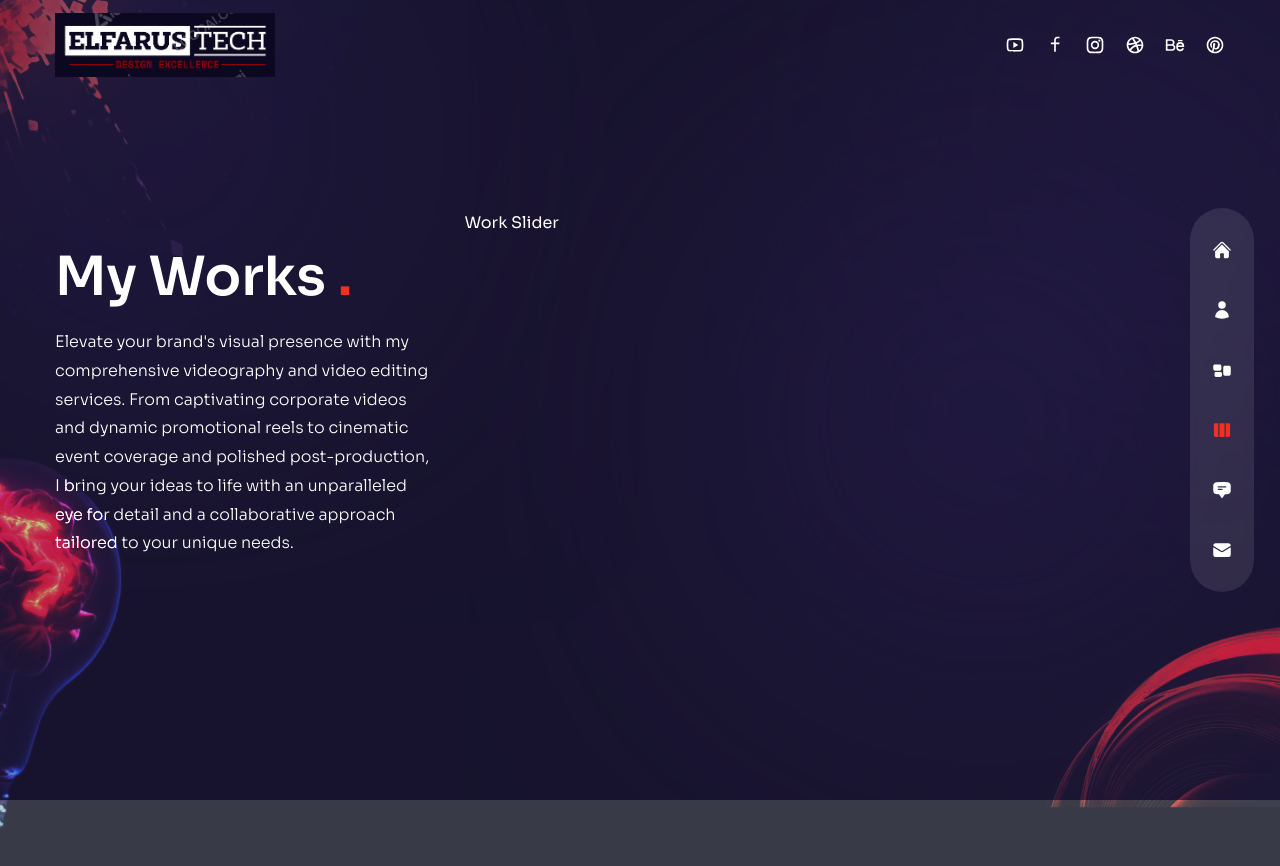
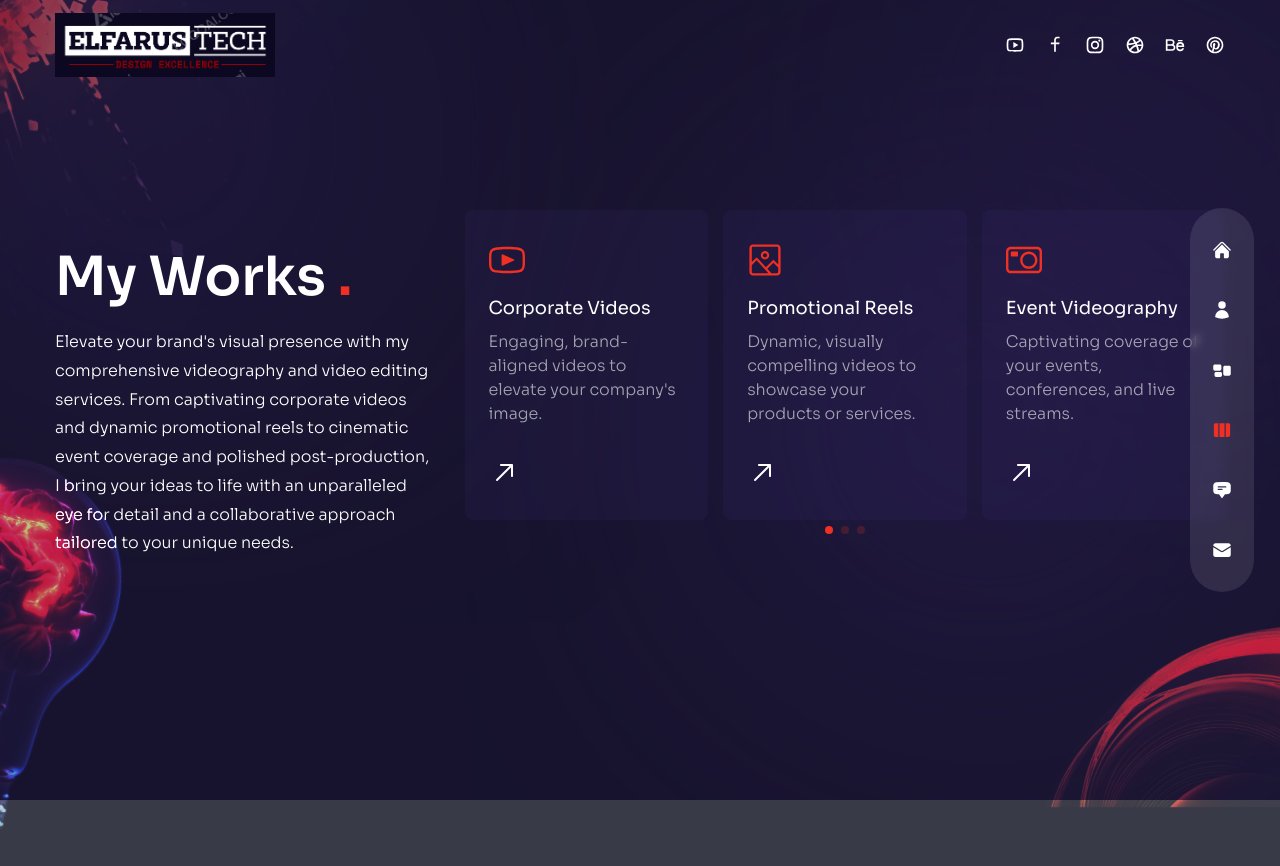
Before and after one commit to Besufekad-HAZ/Elfarus-Portfolio, a Next.js app: page /work in a window 1280 px wide. Shown: the top 866 px of the page. Built offline with nearby package versions, Linux system fonts and the light colour scheme.

Commit message:
Update the Workslider

```diff
--- a/components/WorkSlider.js
+++ b/components/WorkSlider.js
@@ -1,51 +1,105 @@
+// import swiper react components
+import { Swiper, SwiperSlide } from "swiper/react";
+
+// import swiper styles
+import "swiper/css";
+import "swiper/css/free-mode";
+import "swiper/css/pagination";
+// icons
+import {
+  RxVideo,
+  RxImage,
+  RxCamera,
+  RxMagicWand,
+  RxArrowTopRight,
+  RxDesktop,
+} from "react-icons/rx";
+
+// import required modules
+import { FreeMode, Pagination } from "swiper";
+
 // data
-const workSlides = {
-  slides: [
+const serviceData = [
   {
-      images: [
-        {
-          title: 'title',
-          path: '/thumb1.jpg',
+    icon: <RxVideo />,
+    title: "Corporate Videos",
+    description:
+      "Engaging, brand-aligned videos to elevate your company's image.",
   },
   {
-          title: 'title',
-          path: '/thumb2.jpg',
+    icon: <RxImage />,
+    title: "Promotional Reels",
+    description:
+      "Dynamic, visually compelling videos to showcase your products or services.",
   },
   {
-          title: 'title',
-          path: '/thumb3.jpg',
+    icon: <RxCamera />,
+    title: "Event Videography",
+    description:
+      "Captivating coverage of your events, conferences, and live streams.",
   },
   {
-          title: 'title',
-          path: '/thumb4.jpg',
-        },
-      ],
+    icon: <RxDesktop />,
+    title: "Cinematic Editing",
+    description:
+      "Polished, cinematic post-production to bring your vision to life.",
   },
   {
-      images: [
-        {
-          title: 'title',
-          path: '/thumb4.jpg',
+    icon: <RxMagicWand />,
+    title: "Motion Graphics",
+    description:
+      "Impactful visual effects and animations to elevate your videos.",
   },
-        {
-          title: 'title',
-          path: '/thumb1.jpg',
+];
+const WorkSlider = () => {
+  return (
+    <Swiper
+      breakpoints={{
+        320: {
+          slidesPerView: 1,
+          spaceBetween: 15,
         },
-        {
-          title: 'title',
-          path: '/thumb2.jpg',
+        640: {
+          slidesPerView: 3,
+          spaceBetween: 15,
         },
-        {
-          title: 'title',
-          path: '/thumb3.jpg',
-        },
-      ],
-    },
-  ],
-};
-
-const WorkSlider = () => {
-  return <div>Work Slider</div>;
+      }}
+      freeMode={true}
+      pagination={{
+        clickable: true,
+      }}
+      modules={[FreeMode, Pagination]}
+      className="h-[240px] sm:h-[340px]"
+    >
+      {serviceData.map((item, index) => {
+        return (
+          <SwiperSlide key={index}>
+            <div
+              className="bg-[rgba(65,47,123,0.15)] h-max rounded-lg px-6 py-8 flex sm:flex-col
+            gap-x-6 sm:gap-x-0 group cursor-pointer hover:bg-[rgba(89,65,169,0.15)] transition-all duration-300"
+            >
+              {/* icon */}
+              <div className="text-4xl text-accent mb-4">{item.icon}</div>
+              {/* title & desc */}
+              <div className="mb-8">
+                <div className="mb-2 text-lg">{item.title}</div>
+                <p className="maxw-[350px] leading-normal">
+                  {item.description}
+                </p>
+              </div>
+              {/* arrow */}
+              <div className="text-3xl">
+                <RxArrowTopRight
+                  className="group-hover:rotate-45 group-hover:text-accent
+                transition-all duration-300"
+                />
+              </div>
+            </div>
+          </SwiperSlide>
+        );
+      })}
+    </Swiper>
+  );
 };
 
 export default WorkSlider;
```
Lines whose indentation alone changed are shown as unchanged.
